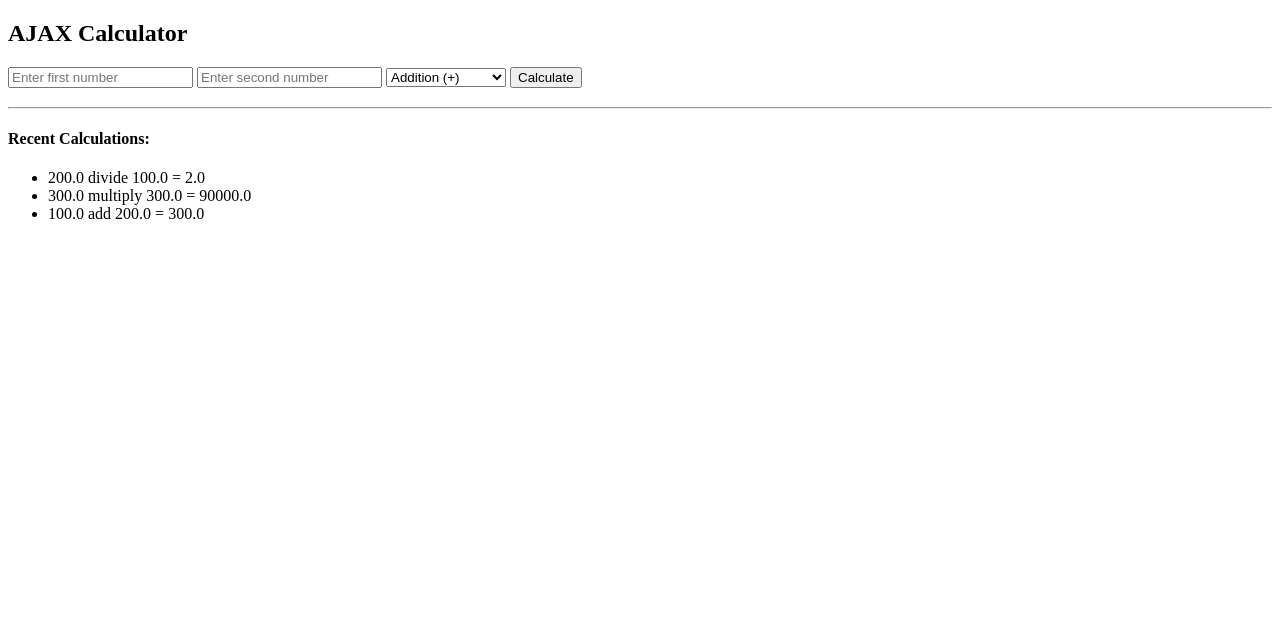
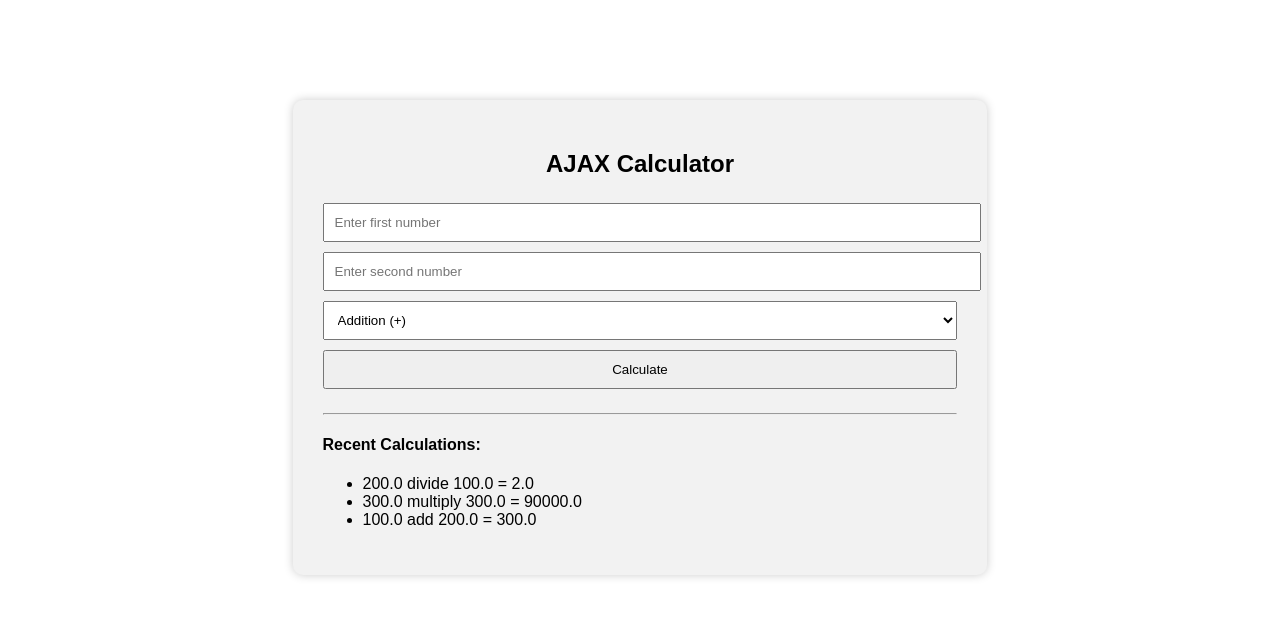
Before and after one commit to bishaldahal4777/calculator, a Django app: page / in a window 1280 px wide. Shown: the top 617 px of the page. Run offline with Django 5.2, Linux system fonts and the light colour scheme; data comes from the database, SQL or seed files in the repository.

Commit message:
new commit

```diff
--- a/calc/templates/calc/index.html
+++ b/calc/templates/calc/index.html
@@ -3,7 +3,12 @@
 <head>
     <meta charset="UTF-8">
     <title>AJAX Calculator</title>
-
+    <style>
+        body { font-family: Arial; display: flex; justify-content: center; margin-top: 100px; }
+        .calculator { background: #f2f2f2; padding: 30px; border-radius: 10px; box-shadow: 0 0 10px #ccc; }
+        input, select, button { padding: 10px; margin: 5px 0; width: 100%; }
+        h2, h3 { text-align: center; }
+    </style>
 </head>
 <body>
     <div class="calculator">
```
